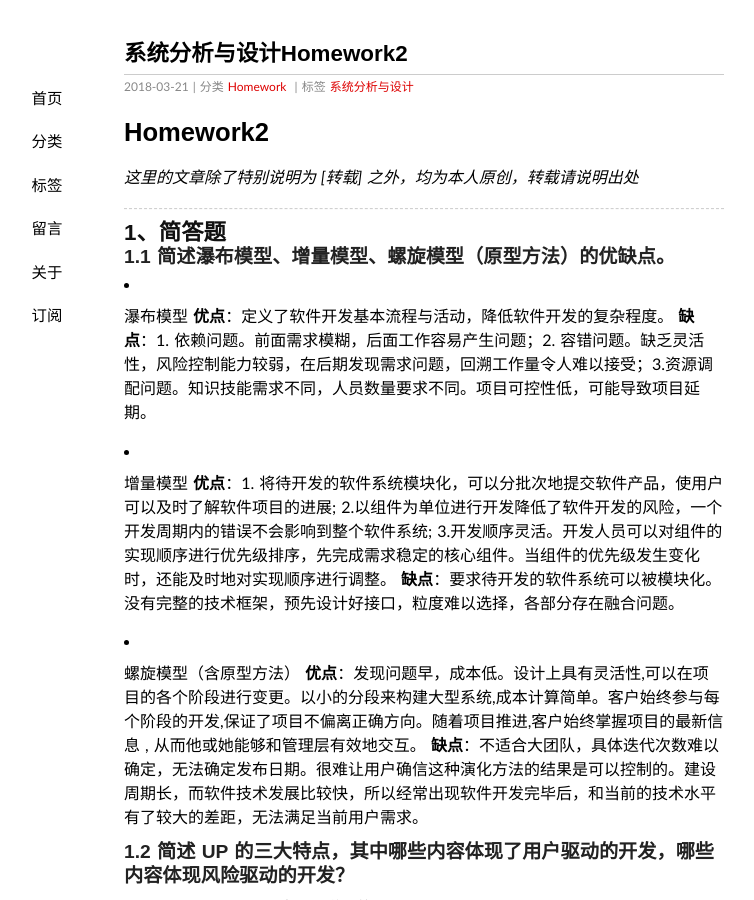
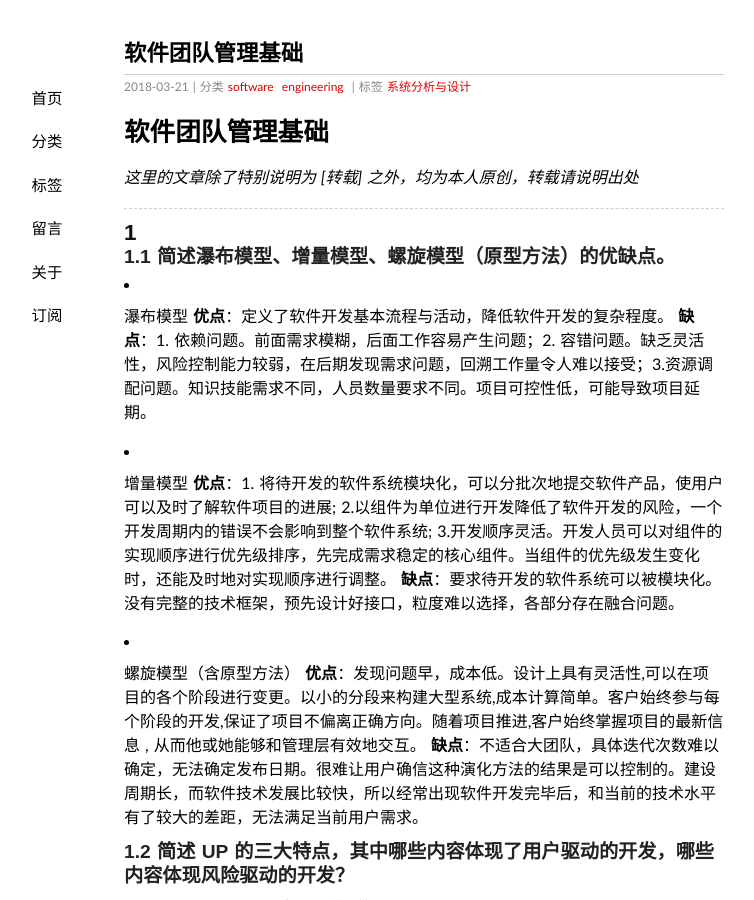
Before and after one commit to Dxiaocai666/Dxiaocai666.github.io, a Jekyll site: the page built from _posts/2018-03-21-homework2.md, in a window 1280 px wide and 900 px high. Shown: the whole window, without its empty margins (216-970 px from the left). Built offline with Jekyll 4.4.1, drawn with Linux system fonts in a browser that asks for light colours; comment, search, counter and statistics services are not loaded.

Commit message:
Update 2018-03-21-homework2.md

```diff
--- a/_posts/2018-03-21-homework2.md
+++ b/_posts/2018-03-21-homework2.md
@@ -1,18 +1,18 @@
 ---
 layout: post
-title: 系统分析与设计Homework2
+title: 软件团队管理基础
 date: 2018-03-21 20:00:10+00:00
-categories: Homework
+categories: software engineering
 tags: 系统分析与设计
 ---
 
-# Homework2
+# 软件团队管理基础
 
 *这里的文章除了特别说明为 [转载] 之外，均为本人原创，转载请说明出处*
 
 ----------
 
-## 1、简答题
+## 1
 ### 1.1 简述瀑布模型、增量模型、螺旋模型（原型方法）的优缺点。
 
 - 瀑布模型
```
